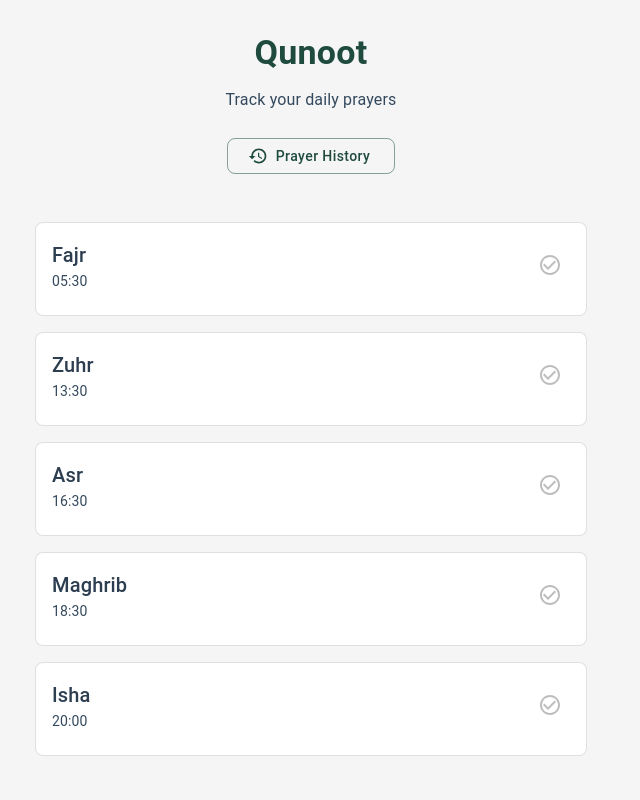
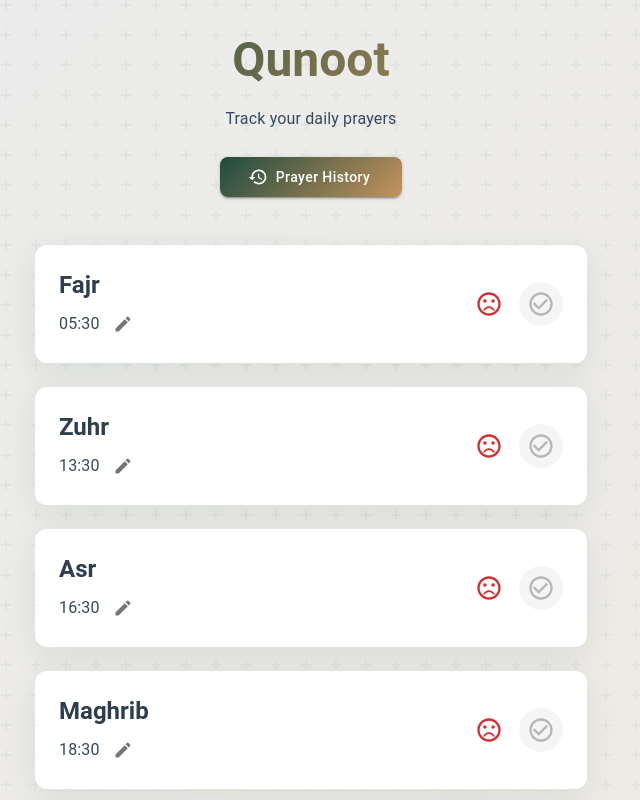
Before and after one commit to m4mansoor/prayer-tracker, a React (Vite) app: page /#/ in a window 1280 px wide. Shown: the top 800 px of the page, without its empty margins (329-969 px from the left). Built offline with nearby package versions, Linux system fonts and the light colour scheme.

Commit message:
Add gradients, edit functionality, and emotion indicators

```diff
--- a/src/pages/HomePage.tsx
+++ b/src/pages/HomePage.tsx
@@ -9,9 +9,18 @@ import {
   IconButton,
   Button,
   useTheme,
+  alpha,
+  TextField,
+  Dialog,
+  DialogTitle,
+  DialogContent,
+  DialogActions,
 } from '@mui/material';
 import CheckCircleOutlineIcon from '@mui/icons-material/CheckCircleOutline';
+import EditIcon from '@mui/icons-material/Edit';
 import HistoryIcon from '@mui/icons-material/History';
+import SentimentSatisfiedAltIcon from '@mui/icons-material/SentimentSatisfiedAlt';
+import SentimentVeryDissatisfiedIcon from '@mui/icons-material/SentimentVeryDissatisfied';
 import { Prayer, PrayerHistory } from '../types';
 import PrayerHistoryComponent from '../components/PrayerHistory';
 import { getTodaysPrayers, updatePrayerStatus } from '../utils/prayerUtils';
@@ -21,6 +30,7 @@ const HomePage: React.FC = () => {
   const [todaysPrayers, setTodaysPrayers] = useState<Prayer[]>([]);
   const [prayerHistory, setPrayerHistory] = useState<PrayerHistory>({});
   const [showHistory, setShowHistory] = useState(false);
+  const [editingPrayer, setEditingPrayer] = useState<{ name: string; time: string } | null>(null);
 
   useEffect(() => {
     const storedHistory = localStorage.getItem('prayerHistory');
@@ -37,17 +47,55 @@ const HomePage: React.FC = () => {
     setTodaysPrayers(getTodaysPrayers());
   };
 
+  const handleTimeEdit = (prayer: Prayer) => {
+    setEditingPrayer({ name: prayer.name, time: prayer.time || '' });
+  };
+
+  const handleTimeUpdate = () => {
+    if (!editingPrayer) return;
+
+    const updatedPrayers = todaysPrayers.map(prayer =>
+      prayer.name === editingPrayer.name
+        ? { ...prayer, time: editingPrayer.time }
+        : prayer
+    );
+
+    setTodaysPrayers(updatedPrayers);
+    const today = new Date().toISOString().split('T')[0];
+    const updatedHistory = {
+      ...prayerHistory,
+      [today]: {
+        ...prayerHistory[today],
+        prayers: updatedPrayers,
+      },
+    };
+    setPrayerHistory(updatedHistory);
+    localStorage.setItem('prayerHistory', JSON.stringify(updatedHistory));
+    setEditingPrayer(null);
+  };
+
   return (
-    <Box sx={{ bgcolor: 'background.default', minHeight: '100vh', py: 4 }}>
+    <Box
+      sx={{
+        minHeight: '100vh',
+        background: `linear-gradient(135deg, ${alpha(theme.palette.primary.main, 0.05)} 0%, ${alpha(
+          theme.palette.secondary.main,
+          0.1
+        )} 100%)`,
+        py: 4,
+      }}
+    >
       <Container maxWidth="sm">
         <Box sx={{ mb: 6, textAlign: 'center' }}>
           <Typography
-            variant="h4"
+            variant="h3"
             component="h1"
             gutterBottom
             sx={{
               fontWeight: 'bold',
-              color: 'primary.main'
+              background: `linear-gradient(135deg, ${theme.palette.primary.main}, ${theme.palette.secondary.main})`,
+              WebkitBackgroundClip: 'text',
+              WebkitTextFillColor: 'transparent',
             }}
           >
             Qunoot
@@ -62,67 +110,116 @@ const HomePage: React.FC = () => {
             Track your daily prayers
           </Typography>
           <Button
-            variant="outlined"
-            color="primary"
+            variant="contained"
             startIcon={<HistoryIcon />}
             onClick={() => setShowHistory(true)}
             sx={{
               borderRadius: 2,
               textTransform: 'none',
-              px: 3
+              px: 4,
+              py: 1,
+              background: `linear-gradient(135deg, ${theme.palette.primary.main}, ${theme.palette.secondary.main})`,
+              '&:hover': {
+                background: `linear-gradient(135deg, ${theme.palette.primary.dark}, ${theme.palette.secondary.dark})`,
+              },
             }}
           >
             Prayer History
           </Button>
         </Box>
 
-        <Grid container spacing={2}>
+        <Grid container spacing={3}>
           {todaysPrayers.map((prayer) => (
             <Grid item xs={12} key={prayer.name}>
               <Card
                 sx={{
-                  borderRadius: 2,
-                  boxShadow: 'none',
-                  border: 1,
-                  borderColor: prayer.completed ? 'success.main' : 'divider',
-                  bgcolor: prayer.completed ? 'success.light' : 'background.paper',
-                  transition: 'all 0.2s ease'
+                  borderRadius: 3,
+                  background: prayer.completed
+                    ? `linear-gradient(135deg, ${alpha(theme.palette.success.light, 0.1)}, ${alpha(
+                        theme.palette.success.main,
+                        0.2
+                      )})`
+                    : theme.palette.background.paper,
+                  boxShadow: `0 8px 32px ${alpha(
+                    prayer.completed ? theme.palette.success.main : theme.palette.primary.main,
+                    0.1
+                  )}`,
+                  transition: 'all 0.3s ease',
+                  '&:hover': {
+                    transform: 'translateY(-4px)',
+                    boxShadow: `0 12px 48px ${alpha(
+                      prayer.completed ? theme.palette.success.main : theme.palette.primary.main,
+                      0.2
+                    )}`,
+                  },
                 }}
               >
-                <CardContent>
+                <CardContent sx={{ p: 3 }}>
                   <Box display="flex" justifyContent="space-between" alignItems="center">
                     <Box>
                       <Typography
-                        variant="h6"
+                        variant="h5"
                         sx={{
-                          fontWeight: 'medium',
-                          color: prayer.completed ? 'success.dark' : 'text.primary'
+                          fontWeight: 'bold',
+                          color: prayer.completed ? 'success.main' : 'text.primary',
+                          mb: 1,
                         }}
                       >
                         {prayer.name}
                       </Typography>
-                      {prayer.time && (
+                      <Box display="flex" alignItems="center" gap={1}>
                         <Typography
-                          variant="body2"
+                          variant="body1"
                           sx={{
-                            color: prayer.completed ? 'success.dark' : 'text.secondary'
+                            color: prayer.completed ? 'success.main' : 'text.secondary'
                           }}
                         >
                           {prayer.time}
                         </Typography>
+                        <IconButton
+                          size="small"
+                          onClick={() => handleTimeEdit(prayer)}
+                          sx={{ color: 'action.active' }}
+                        >
+                          <EditIcon fontSize="small" />
+                        </IconButton>
+                      </Box>
+                    </Box>
+                    <Box display="flex" alignItems="center" gap={2}>
+                      {prayer.completed ? (
+                        <SentimentSatisfiedAltIcon
+                          sx={{
+                            color: 'success.main',
+                            fontSize: 28
+                          }}
+                        />
+                      ) : (
+                        <SentimentVeryDissatisfiedIcon
+                          sx={{
+                            color: 'error.main',
+                            fontSize: 28
+                          }}
+                        />
                       )}
-                    </Box>
                       <IconButton
                         onClick={() => handlePrayerToggle(prayer.name)}
                         sx={{
                           color: prayer.completed ? 'success.main' : 'action.disabled',
+                          bgcolor: alpha(
+                            prayer.completed ? theme.palette.success.main : theme.palette.grey[500],
+                            0.1
+                          ),
                           '&:hover': {
-                          bgcolor: prayer.completed ? 'success.lighter' : 'action.hover'
-                        }
+                            bgcolor: alpha(
+                              prayer.completed ? theme.palette.success.main : theme.palette.grey[500],
+                              0.2
+                            ),
+                          },
                         }}
                       >
-                      <CheckCircleOutlineIcon />
+                        <CheckCircleOutlineIcon sx={{ fontSize: 28 }} />
                       </IconButton>
+                    </Box>
                   </Box>
                 </CardContent>
               </Card>
@@ -137,6 +234,29 @@ const HomePage: React.FC = () => {
           onClose={() => setShowHistory(false)}
         />
       )}
+
+      <Dialog open={!!editingPrayer} onClose={() => setEditingPrayer(null)}>
+        <DialogTitle>Edit Prayer Time</DialogTitle>
+        <DialogContent>
+          <TextField
+            autoFocus
+            margin="dense"
+            label="Time"
+            type="time"
+            fullWidth
+            variant="outlined"
+            value={editingPrayer?.time || ''}
+            onChange={(e) => setEditingPrayer(prev => prev ? { ...prev, time: e.target.value } : null)}
+            InputLabelProps={{
+              shrink: true,
+            }}
+          />
+        </DialogContent>
+        <DialogActions>
+          <Button onClick={() => setEditingPrayer(null)}>Cancel</Button>
+          <Button onClick={handleTimeUpdate} variant="contained">Save</Button>
+        </DialogActions>
+      </Dialog>
     </Box>
   );
 };
```
Lines whose indentation alone changed are shown as unchanged.
